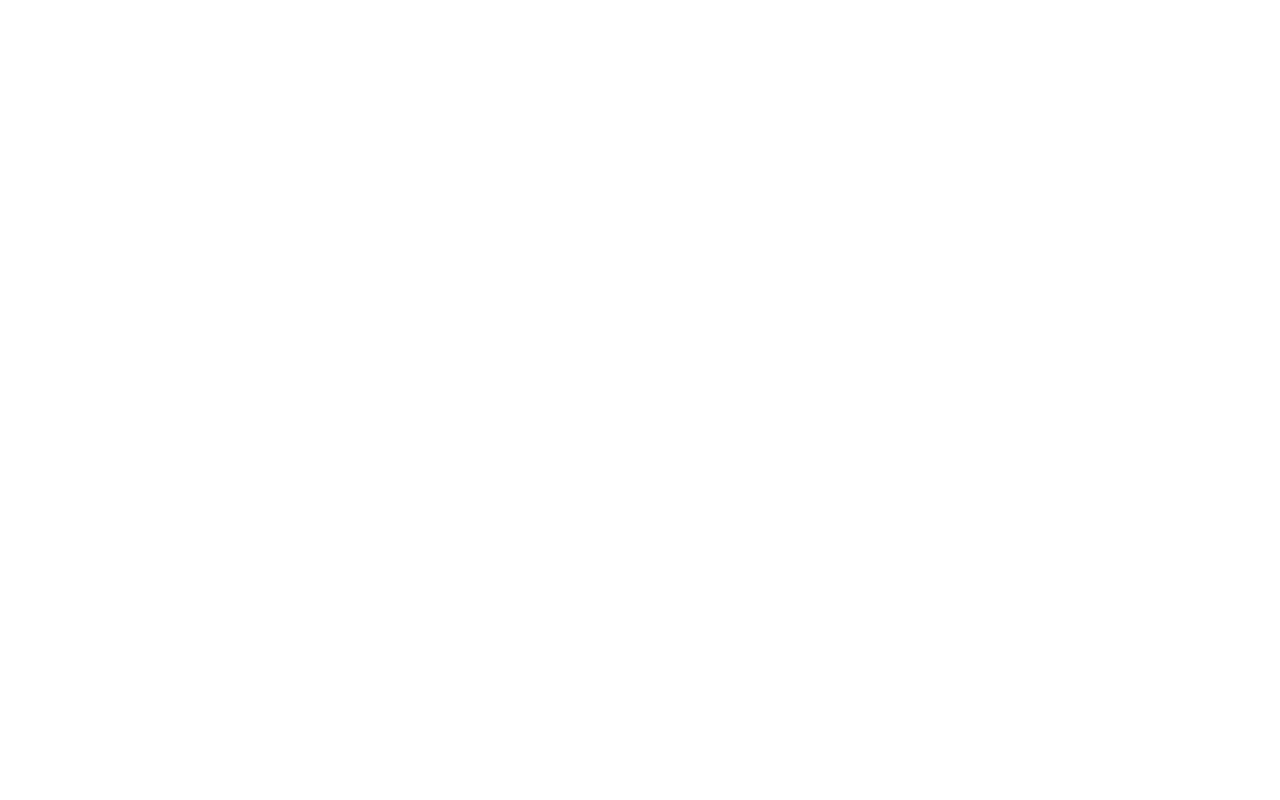
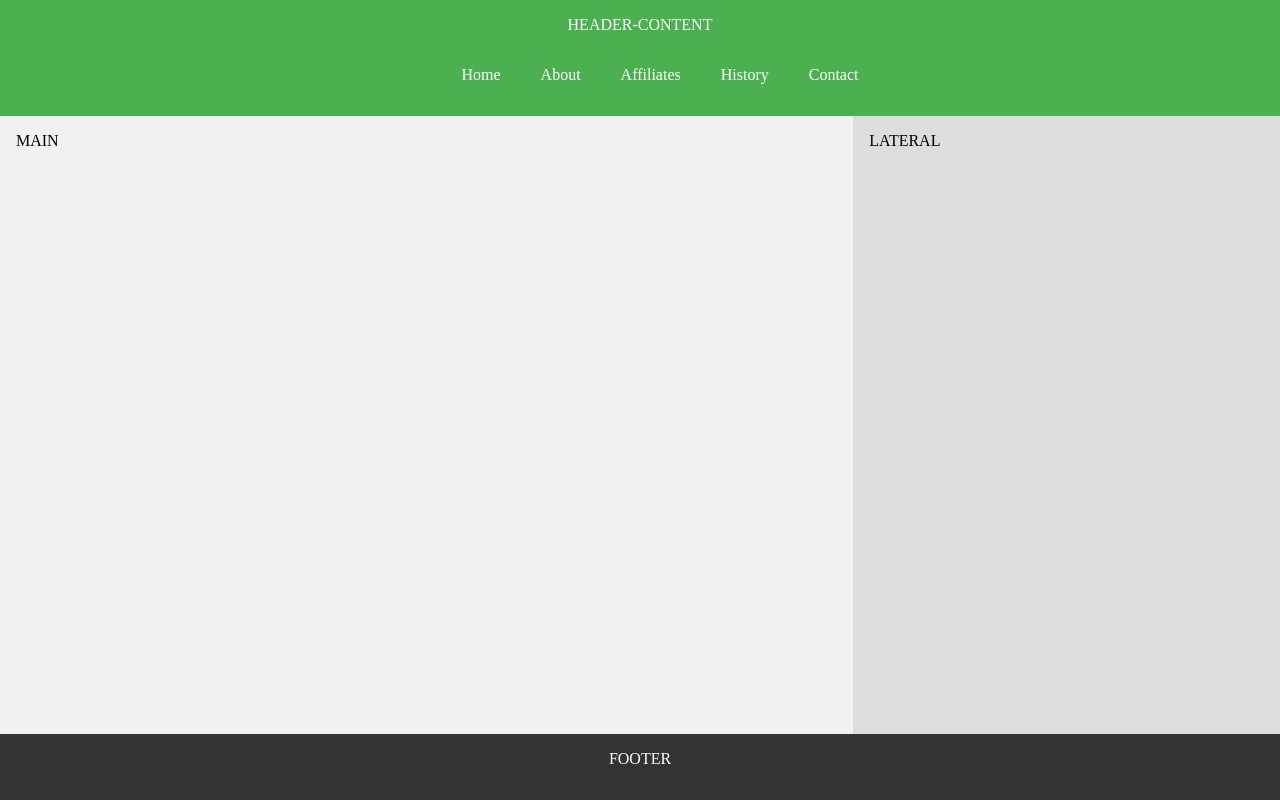
Before and after one commit to gualterapple/wdd131, a plain HTML site: page week01/basic-layout.html in a window 1280 px wide. Drawn offline with Linux system fonts and the light colour scheme.

Commit message:
layout done

```diff
--- a/week01/basic-layout.html
+++ b/week01/basic-layout.html
@@ -5,11 +5,28 @@
     <meta charset="UTF-8">
     <meta name="viewport" content="width=device-width, initial-scale=1.0">
     <link rel="stylesheet" href="./styles/layout.css">
-    <title>Document</title>
+    <title>Gualter - WDD 131 - WEEK01</title>
 </head>
 
 <body>
 
+    <header>
+        <div>HEADER-CONTENT</div>
+        <nav>
+            <ul class="navigation">
+                <li><a href="#" title="Home">Home</a></li>
+                <li><a href="#" title="About Us">About</a></li>
+                <li><a href="#" title="Our Partners">Affiliates</a></li>
+                <li><a href="#" title="History of Our Organization">History</a></li>
+                <li><a href="#" title="Contact Us">Contact</a></li>
+            </ul>
+        </nav>
+    </header>
+
+    <main>MAIN</main>
+    <aside>LATERAL</aside>
+    <footer>FOOTER</footer>
+
 </body>
 
 </html>
--- a/week01/styles/layout.css
+++ b/week01/styles/layout.css
@@ -0,0 +1,62 @@
+body {
+    margin: 0;
+    display: grid;
+    grid-template-areas:
+        "header header"
+        "main aside"
+        "footer footer";
+    grid-template-columns: 2fr 1fr;
+    /* main maior que aside */
+    grid-template-rows: auto 1fr auto;
+    /* header, conteúdo, footer */
+    height: 100vh;
+}
+
+header {
+    grid-area: header;
+    background: #4CAF50;
+    color: white;
+    padding: 1em;
+    text-align: center;
+}
+
+main {
+    grid-area: main;
+    background: #f1f1f1;
+    padding: 1em;
+}
+
+aside {
+    grid-area: aside;
+    background: #ddd;
+    padding: 1em;
+}
+
+footer {
+    grid-area: footer;
+    background: #333;
+    color: white;
+    padding: 1em;
+    text-align: center;
+}
+
+nav {
+    margin-top: 2rem;
+}
+
+footer {
+    padding-bottom: 2rem;
+}
+
+ul {
+    list-style: none;
+    display: flex;
+    justify-content: center;
+    align-items: center;
+    gap: 40px;
+}
+
+a {
+    text-decoration: none;
+    color: white;
+}
```
